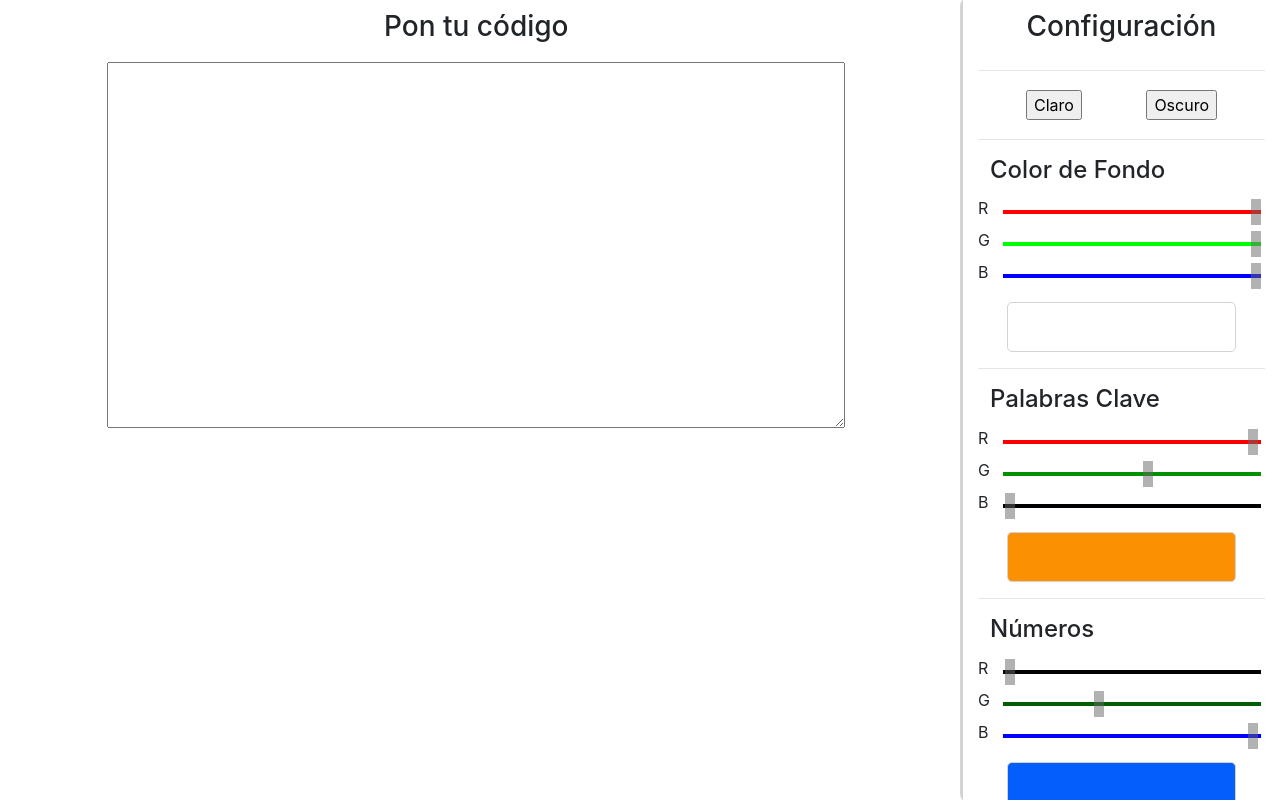
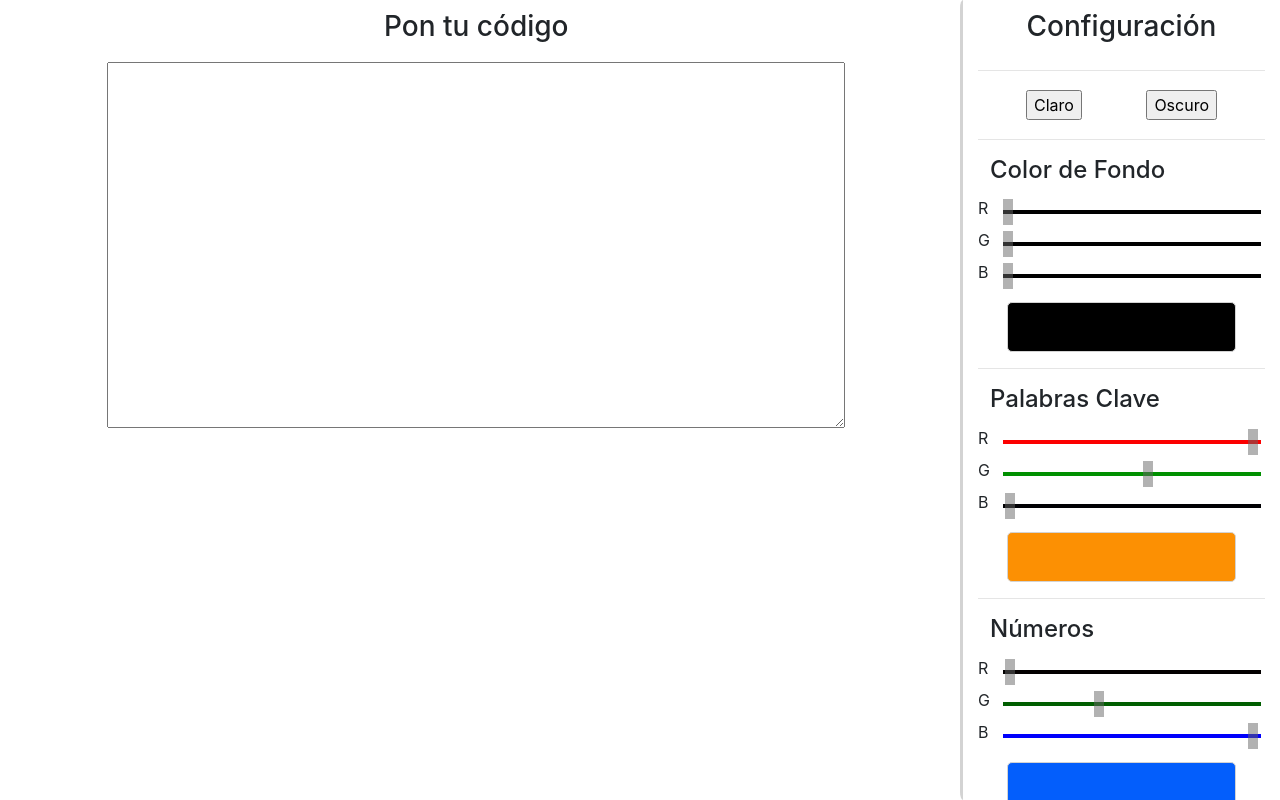
Before and after one commit to Bulagro/PSCHL, a plain HTML site: page index.html in a window 1280 px wide. Both pictures are taken after a click on the button "Oscuro". Drawn offline with nearby package versions, Linux system fonts and the light colour scheme.

Commit message:
changeTheme function

```diff
--- a/index.html
+++ b/index.html
@@ -15,10 +15,10 @@
                 <hr>
                 <div class="theme-selector-container">
                     <form id="light-theme">
-                        <input type="button" id="light-theme-select" value="Claro" onclick="updateValues('light');">
+                        <input type="button" id="light-theme-select" value="Claro" onclick="changeTheme('light');">
                     </form>
                     <form id="dark-theme">
-                        <input type="button" id="dark-theme-select" value="Oscuro" onclick="updateValues('dark');">
+                        <input type="button" id="dark-theme-select" value="Oscuro" onclick="changeTheme('dark');">
                     </form>
                 </div>
                 <hr>
--- a/js/colors.js
+++ b/js/colors.js
@@ -1,5 +1,6 @@
 let colorConfig = null;
 let theme = 'light';
+const elements = ['background', 'keyword', 'number', 'operator', 'string', 'delimiter', 'identifier', 'comment'];
 
 function readTextFile(file, callback) {
     var rawFile = new XMLHttpRequest();
@@ -54,13 +55,43 @@ function updateColors() {
     });
 }
 
+function changeTheme(t) {
+    theme = t;
+
+    elements.forEach((e) => {
+        let colorBar = document.getElementById(`${e}-color-display`);
+
+        let sliderRed = document.getElementById(`${e}-red`);
+        let sliderGreen = document.getElementById(`${e}-green`);
+        let sliderBlue = document.getElementById(`${e}-blue`);
+
+        if (e == 'background') {
+            let r = colorConfig['themes'][theme]['background'][0],
+                g = colorConfig['themes'][theme]['background'][1],
+                b = colorConfig['themes'][theme]['background'][2];
+
+            setSlider(sliderRed, r);
+            setSlider(sliderGreen, g);
+            setSlider(sliderBlue, b);
+            setColorBar(colorBar, r, g, b);
+        } else {
+            let r = colorConfig['themes'][theme][e]['foreground'][0],
+                g = colorConfig['themes'][theme][e]['foreground'][1],
+                b = colorConfig['themes'][theme][e]['foreground'][2];
+
+            setSlider(sliderRed, r);
+            setSlider(sliderGreen, g);
+            setSlider(sliderBlue, b);
+            setColorBar(colorBar, r, g, b)
+        }
+    });
+}
 
 readTextFile("https://bulagro.github.io/PSCHL/config/es.json", (config) => {
     if (colorConfig === null) {
         colorConfig = config;
     }
 
-    const elements = ['background', 'keyword', 'number', 'operator', 'string', 'delimiter', 'identifier', 'comment'];
     elements.forEach((e) => {
         let colorBar = document.getElementById(`${e}-color-display`);
 
```
